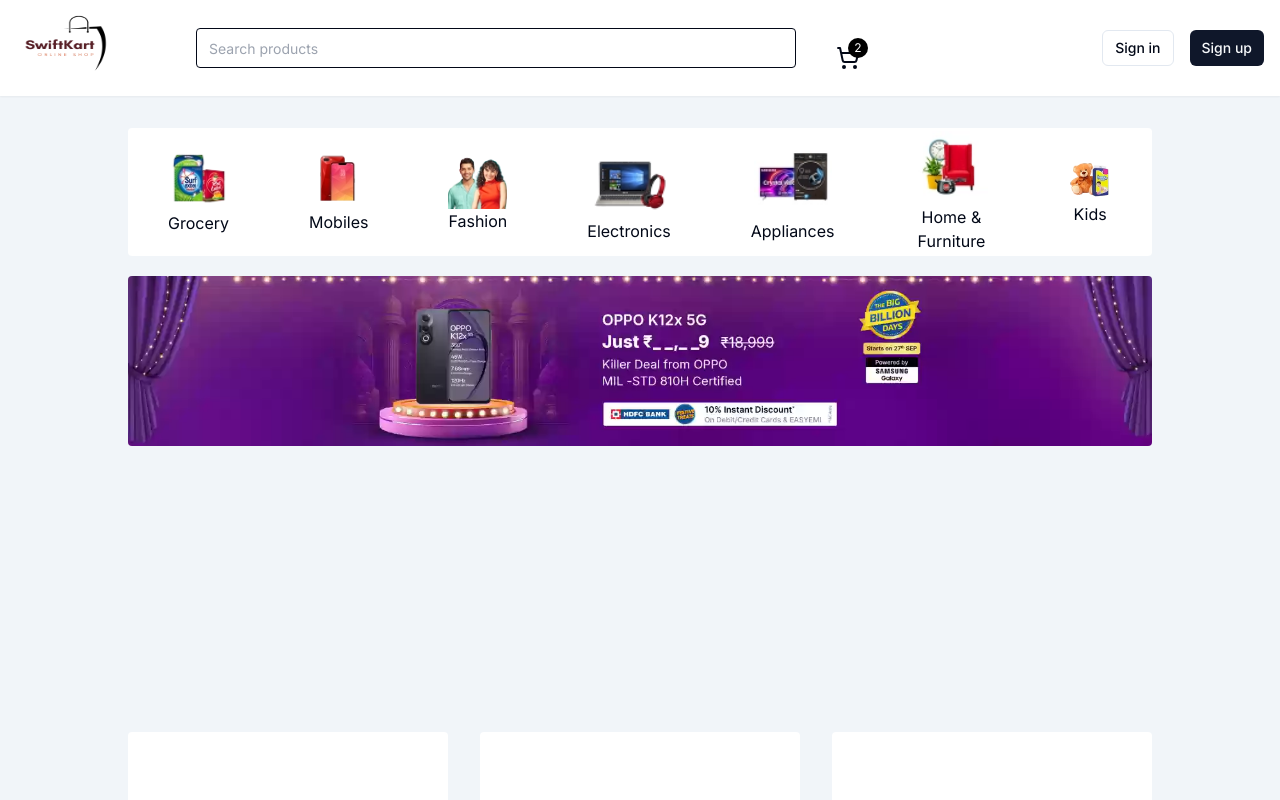
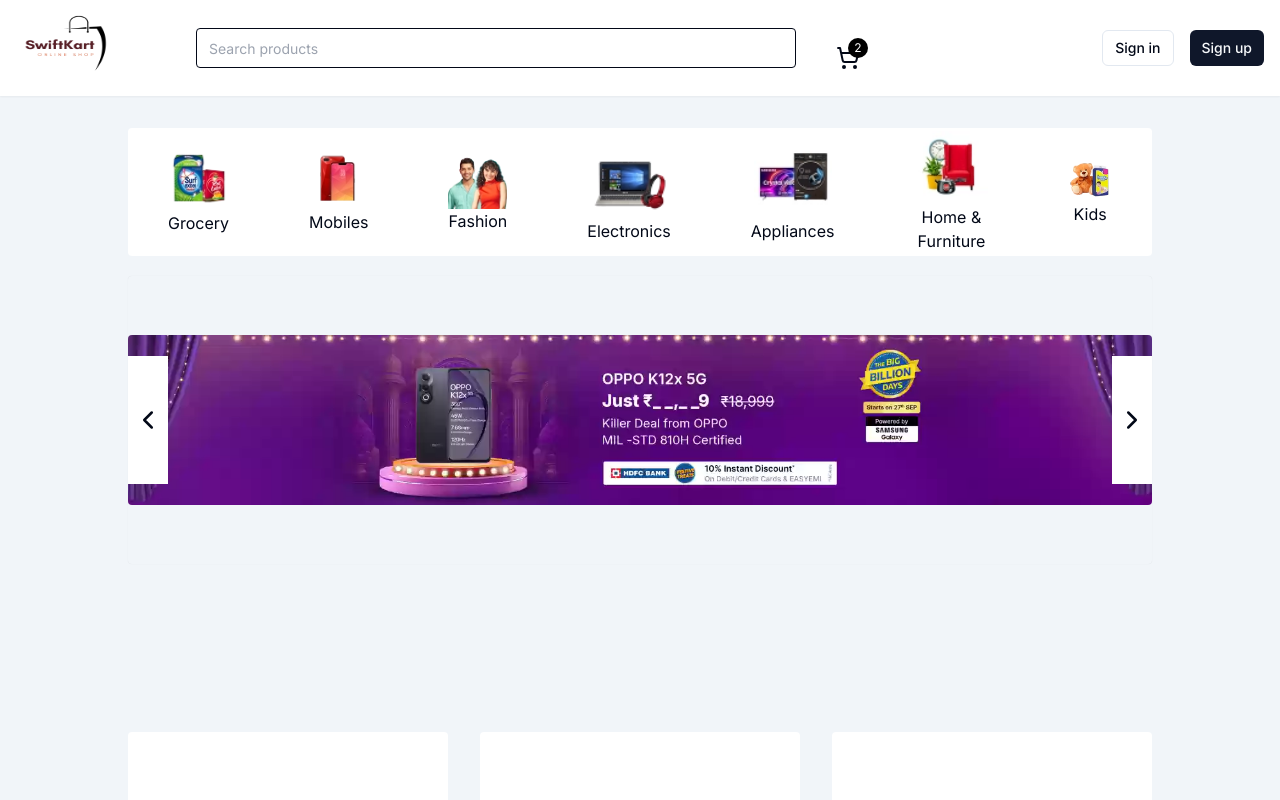
Before and after one commit to Abhisek0721/swiftkart, a Next.js app: page / in a window 1280 px wide. Shown: the top 800 px of the page. Built offline with nearby package versions, Linux system fonts and the light colour scheme.

Commit message:
feat: chevron arrow buttons in banner

```diff
--- a/package.json
+++ b/package.json
@@ -17,7 +17,6 @@
     "next": "14.2.6",
     "react": "^18",
     "react-dom": "^18",
-    "react-icon": "^1.0.0",
     "react-icons": "^5.3.0",
     "tailwind-merge": "^2.5.2",
     "tailwindcss-animate": "^1.0.7"
--- a/src/app/globals.css
+++ b/src/app/globals.css
@@ -84,3 +84,7 @@
   transition: filter 0.3s ease;
   /* background-color: rgb(0, 0, 0); */
 }
+
+.light-shadow {
+  box-shadow:  0 0 1px rgba(0, 0, 0, 0.1);
+}
--- a/src/app/page.tsx
+++ b/src/app/page.tsx
@@ -3,6 +3,7 @@
 import categories from "@/app/data/categories.json";
 import banners from "@/app/data/banners.json"
 import Image from "next/image";
+import { FiChevronLeft, FiChevronRight } from "react-icons/fi"
 
 export default function Home() {
   return (
@@ -13,7 +14,7 @@
         {
           categories.map((category, index) => {
             return (
-              <div className="cursor-pointer mx-10 select-none">
+              <div className="cursor-pointer mx-10 select-none" key={index}>
                 <Image className="cursor-pointer mx-auto" src={category.path} alt={category.name} width={78} height={78} />
                 <p className="text-center">{category.name}</p>
               </div>
@@ -23,9 +24,15 @@
       </div>
 
       {/* Banner */}
-      <div id="banner" className="w-[80%] h-72 mx-auto rounded-sm mt-5">
+      <div id="banner" className="w-[80%] h-72 mx-auto rounded-sm mt-5 flex items-center light-shadow relative">
+        <div className="absolute left-0 bg-white w-10 h-32 flex items-center justify-center cursor-pointer">
+          <FiChevronLeft className="text-3xl" />
+        </div>
         <div className="cursor-pointer select-none">
           <img className="cursor-pointer mx-auto w-[100%] h-[100%] rounded-sm" src={banners[0].path} alt={banners[0].path} />
+        </div>
+        <div className="absolute right-0 bg-white w-10 h-32 flex items-center justify-center cursor-pointer">
+          <FiChevronRight className="text-3xl" />
         </div>
       </div>
 
```
